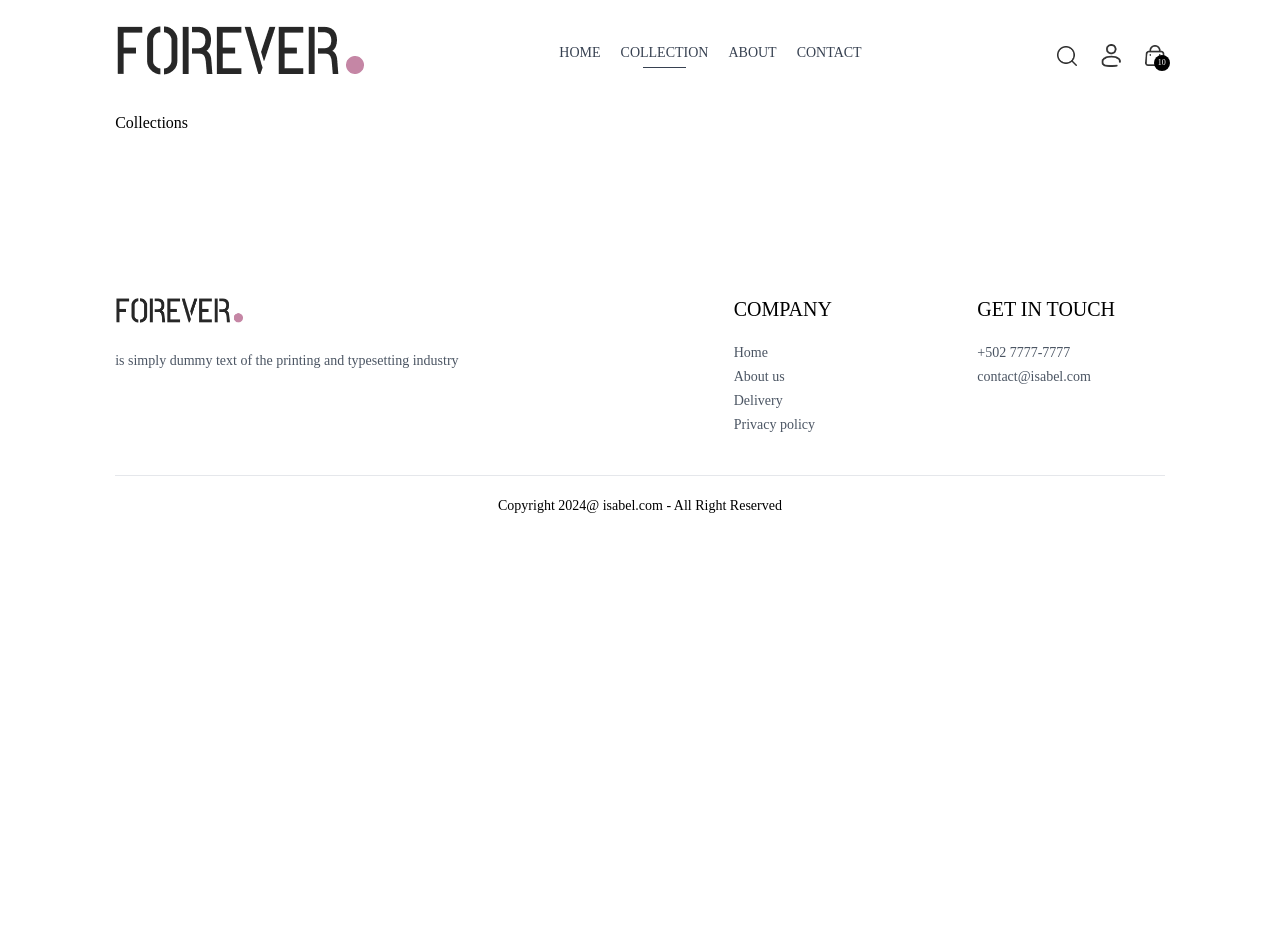
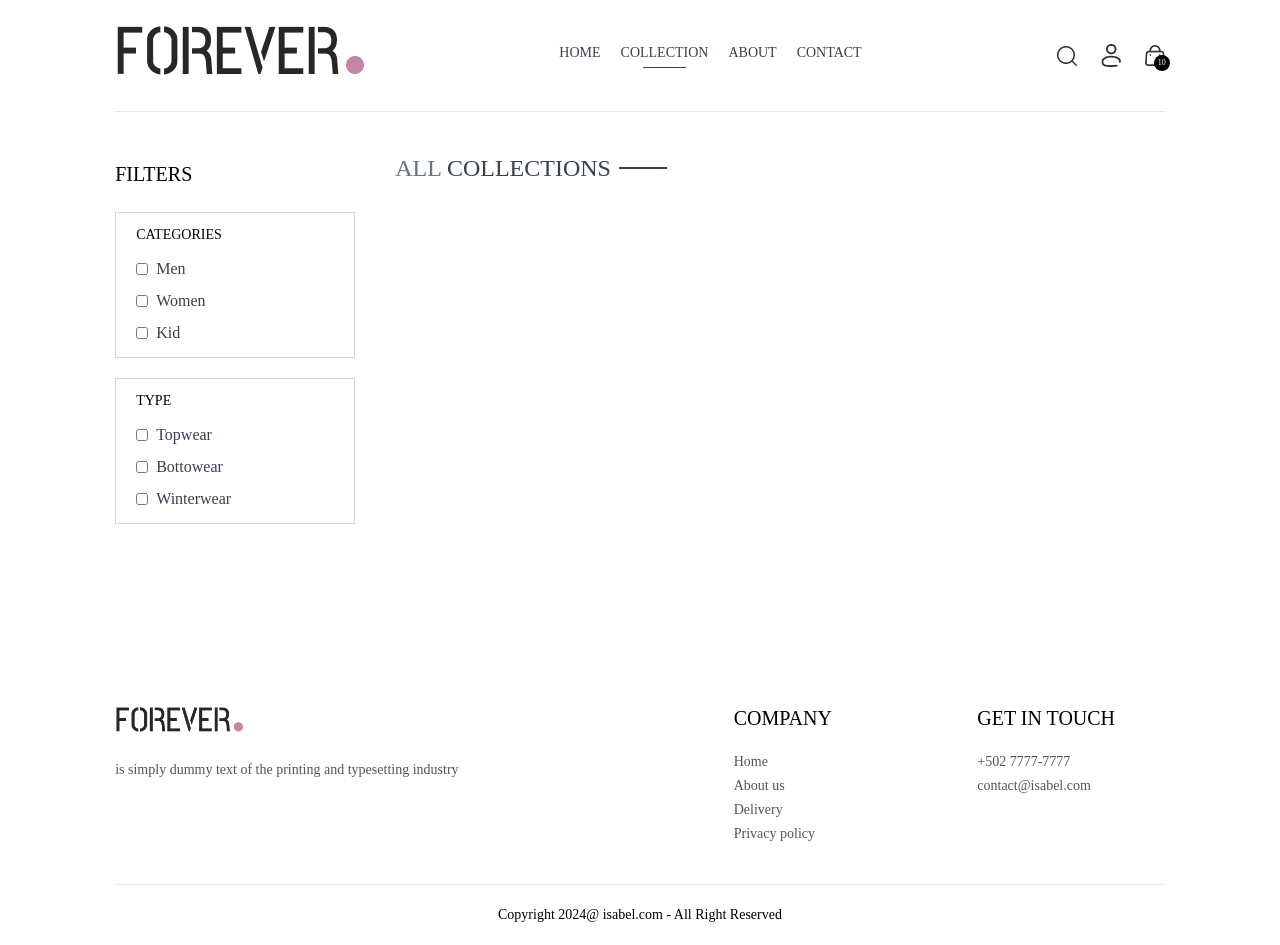
Before and after one commit to Lilian1306/ecommerce_app, a React (Vite) app in the folder frontend/: page /collection in a window 1280 px wide. Before the commit the page ends 800 px from the top, so only its background shows below. Built offline with nearby package versions, Linux system fonts and the light colour scheme.

Commit message:
Creating the filters part

```diff
--- a/frontend/src/pages/Collections.jsx
+++ b/frontend/src/pages/Collections.jsx
@@ -1,9 +1,59 @@
-import React from 'react'
+import React, { useContext, useState } from 'react'
+import { ShopContext } from '../context/ShopContext'
+import { assets } from '../assets/assets';
+import Title  from '../components/Title'
 
 function Collections() {
+
+  const { products } = useContext(ShopContext);
+  const [showFilter, setShowFilter] = useState(false)
   return (
-    <div>
-      Collections
+    <div className='flex flex-col sm:flex-row gap-1 sm:gap-10 pt-10 border-t'>
+      {/**Filter Option */}
+      <div className='min-w-60'>
+       <p onClick={()=>setShowFilter(!showFilter) } className='my-2 text-xl flex items-center cursor-pointer gap-2'>FILTERS
+       <img className={`h-3 sm:hidden ${showFilter ? 'rotate-90' : ''}`} src={assets.dropdown_icon} alt=''/>
+       </p>
+
+      {/**Category Filter */ }
+      <div className={`border border-gray-300 pl-5 py-3 mt-6 ${showFilter ? '' : 'hidden'} sm:block  `} >
+        <p className='mb-3 text-sm font-medium'>CATEGORIES</p>
+        <div className='flex flex-col gap-2 text-s, font-light text-gray-700'>
+          <p className='flex gap-2'>
+            <input className='w-3' type='checkbox' value={'Men'}/> Men
+          </p>
+          <p className='flex gap-2'>
+            <input className='w-3' type='checkbox' value={'Women'}/> Women
+          </p>
+          <p className='flex gap-2'>
+            <input className='w-3' type='checkbox' value={'Kids'}/> Kid
+          </p>
+        </div>
+      </div>
+        {/** SubCategory Fitler*/}
+        <div className={`border border-gray-300 pl-5 py-3 my-5 ${showFilter ? '' : 'hidden'} sm:block  `} >
+        <p className='mb-3 text-sm font-medium'>TYPE</p>
+        <div className='flex flex-col gap-2 text-s, font-light text-gray-700'>
+          <p className='flex gap-2'>
+            <input className='w-3' type='checkbox' value={'Topwear'}/> Topwear
+          </p>
+          <p className='flex gap-2'>
+            <input className='w-3' type='checkbox' value={'Bottowear'}/> Bottowear
+          </p>
+          <p className='flex gap-2'>
+            <input className='w-3' type='checkbox' value={'Winterwear'}/> Winterwear
+          </p>
+        </div>
+      </div>
+     </div>
+
+     {/** Right Side */}
+     <div className='flex-1'>
+      <div className='flex justify-between text-base sm:text-2xl mb-4'>
+        <Title text1={'ALL'} text2={'COLLECTIONS'}/>
+
+      </div>
+     </div>
     </div>
   )
 }
```
